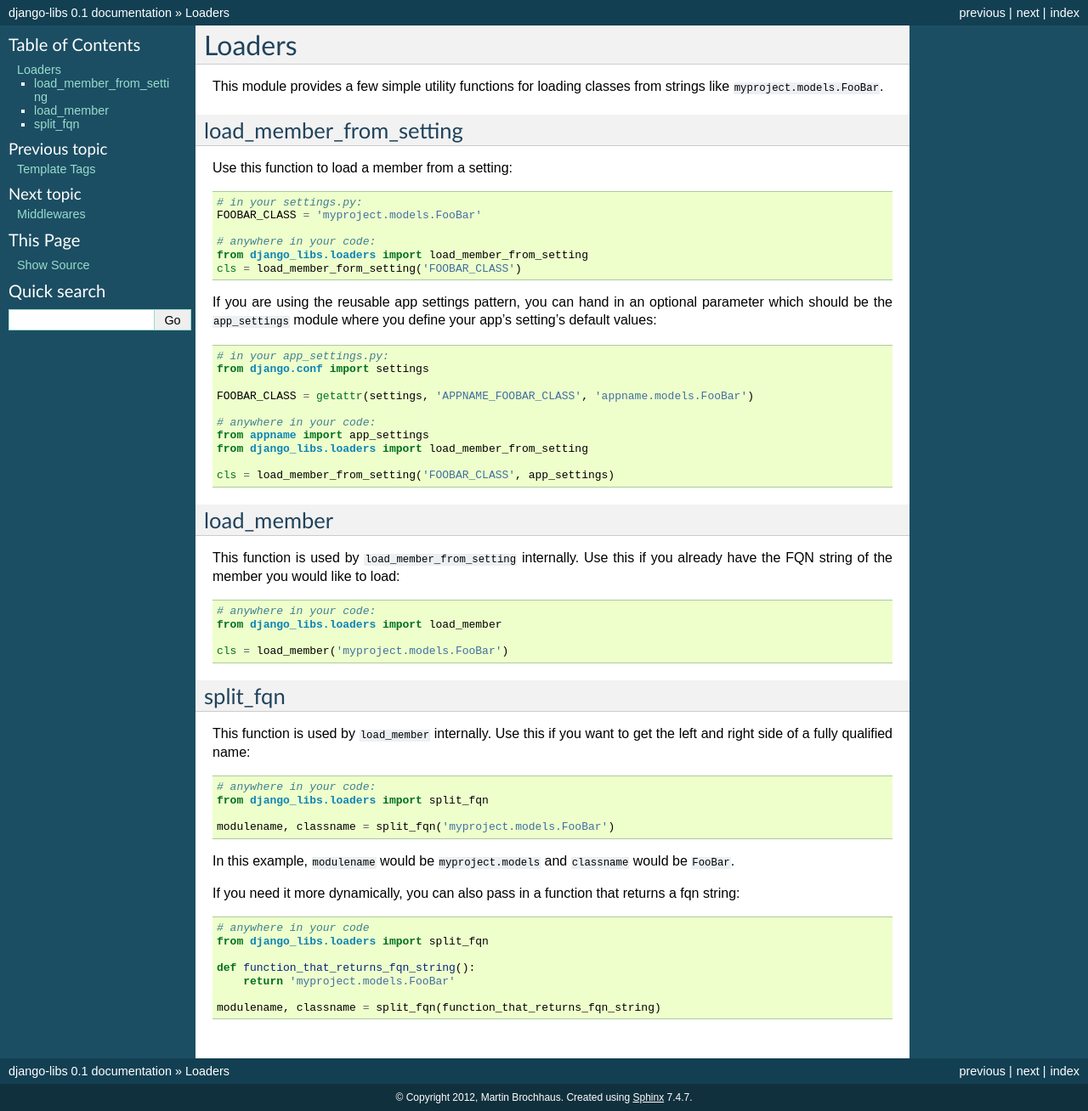
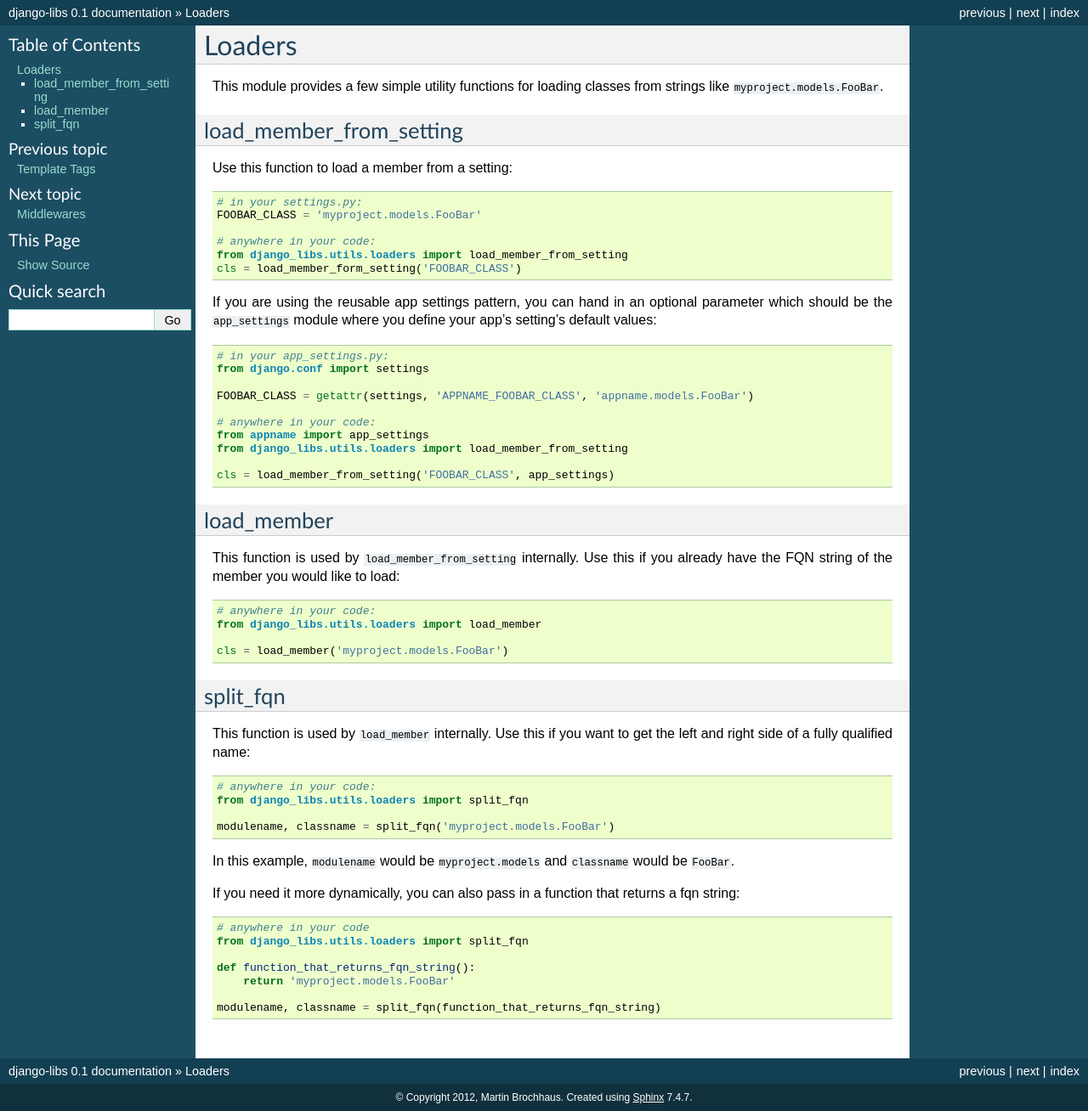
Before and after one commit to bitlabstudio/django-libs, a Sphinx documentation site: the page built from docs/loaders.rst, in a window 1280 px wide. Shown: the whole page at 85% size. Built offline with Sphinx 7.4.7, drawn with Linux system fonts in a browser that asks for light colours; formulas are drawn with MathJax 3.

Commit message:
Updated docs

```diff
--- a/docs/decorators.rst
+++ b/docs/decorators.rst
@@ -24,7 +24,7 @@ You should create a setting ``LOCKFILE_PATH`` which points to
 
 Usage::
 
-    from django_libs.decorators import lockfile
+    from django_libs.utils.decorators import lockfile
     ...
 
     LOCKFILE = os.path.join(
--- a/docs/loaders.rst
+++ b/docs/loaders.rst
@@ -14,7 +14,7 @@ Use this function to load a member from a setting::
     FOOBAR_CLASS = 'myproject.models.FooBar'
 
     # anywhere in your code:
-    from django_libs.loaders import load_member_from_setting
+    from django_libs.utils.loaders import load_member_from_setting
     cls = load_member_form_setting('FOOBAR_CLASS')
 
 If you are using the reusable app settings pattern, you can hand in an optional
@@ -28,7 +28,7 @@ app's setting's default values::
 
     # anywhere in your code:
     from appname import app_settings
-    from django_libs.loaders import load_member_from_setting
+    from django_libs.utils.loaders import load_member_from_setting
 
     cls = load_member_from_setting('FOOBAR_CLASS', app_settings)
 
@@ -40,7 +40,7 @@ This function is used by ``load_member_from_setting`` internally. Use this
 if you already have the FQN string of the member you would like to load::
 
     # anywhere in your code:
-    from django_libs.loaders import load_member
+    from django_libs.utils.loaders import load_member
 
     cls = load_member('myproject.models.FooBar')
 
@@ -52,7 +52,7 @@ This function is used by ``load_member`` internally. Use this if you want
 to get the left and right side of a fully qualified name::
 
     # anywhere in your code:
-    from django_libs.loaders import split_fqn
+    from django_libs.utils.loaders import split_fqn
 
     modulename, classname = split_fqn('myproject.models.FooBar')
 
@@ -63,7 +63,7 @@ If you need it more dynamically, you can also pass in a function that returns
 a fqn string::
 
     # anywhere in your code
-    from django_libs.loaders import split_fqn
+    from django_libs.utils.loaders import split_fqn
 
     def function_that_returns_fqn_string():
         return 'myproject.models.FooBar'
--- a/docs/models_mixins.rst
+++ b/docs/models_mixins.rst
@@ -12,7 +12,7 @@ by models under
 You can use this by inheriting the class::
 
     from django.db import models
-    from django_libs.models_mixins import SimpleTranslationMixin
+    from django_libs.models.mixins import SimpleTranslationMixin
 
     class MyModel(SimpleTranslationMixin, models.Model):
         pass
@@ -46,7 +46,7 @@ published versions of ``MyModel``.
 
 To set it up simply add the manager to your model::
 
-    from django_libs.models_mixins import SimpleTranslationPublishedManager
+    from django_libs.models.mixins import SimpleTranslationPublishedManager
 
     class MyModel(models.Model):
 
@@ -66,7 +66,7 @@ If you want to alter the required fields, because your models differ from our
 assumed structure or you want to build it into your own custom manager, you can
 inherit the ``SimpleTranslationPublishedManager`` like so::
 
-    from django_libs.models_mixins import SimpleTranslationPublishedManager
+    from django_libs.models.mixins import SimpleTranslationPublishedManager
 
     class MyModelManager(SimpleTranslationPublishedManager)
         # set these values, if your translation model or the fields differ from
--- a/docs/storage_support.rst
+++ b/docs/storage_support.rst
@@ -23,12 +23,12 @@ Then install ``django-storages`` (http://django-storages.readthedocs.org/) and
     S3_URL = 'https://%s.s3.amazonaws.com' % AWS_STORAGE_BUCKET_NAME
 
     if USE_S3:
-        DEFAULT_FILE_STORAGE = 'django_libs.s3.MediaRootS3BotoStorage'
+        DEFAULT_FILE_STORAGE = 'django_libs.utils.s3.MediaRootS3BotoStorage'
         THUMBNAIL_DEFAULT_STORAGE = DEFAULT_FILE_STORAGE
         MEDIA_URL = S3_URL + '/media/'
 
         # Add this line, if you're using ``django-compressor``
-        COMPRESS_STORAGE = 'django_libs.s3.CompressorS3BotoStorage'
+        COMPRESS_STORAGE = 'django_libs.utils.s3.CompressorS3BotoStorage'
 
     MEDIA_ROOT = os.path.join(PROJECT_ROOT, '../..',  'media')
     STATIC_ROOT = os.path.join(PROJECT_ROOT, '../..', 'static')
@@ -44,7 +44,7 @@ If you're using ``django-compressor`` add the following settings::
 
     COMPRESS_PARSER = 'compressor.parser.HtmlParser'
     COMPRESS_CSS_FILTERS = [
-        'django_libs.compress_filters.S3CssAbsoluteFilter',
+        'django_libs.utils.compress_filters.S3CssAbsoluteFilter',
     ]
     COMPRESS_ENABLED = True
 
--- a/docs/utils_email.rst
+++ b/docs/utils_email.rst
@@ -4,8 +4,8 @@ Utils Email
 send_email
 ----------
 
-``send_email`` sends html emails via django-mailer based on templates for
-subject and body.
+``django_libs.utils.email.send_email`` sends html emails via django-mailer based
+on templates for subject and body.
 
 +----------------------+----------------------------------------------------+
 | Argument             | Definition                                         |
```
Also changed, not shown: docs/views_mixins.rst (+4 -4 lines).
